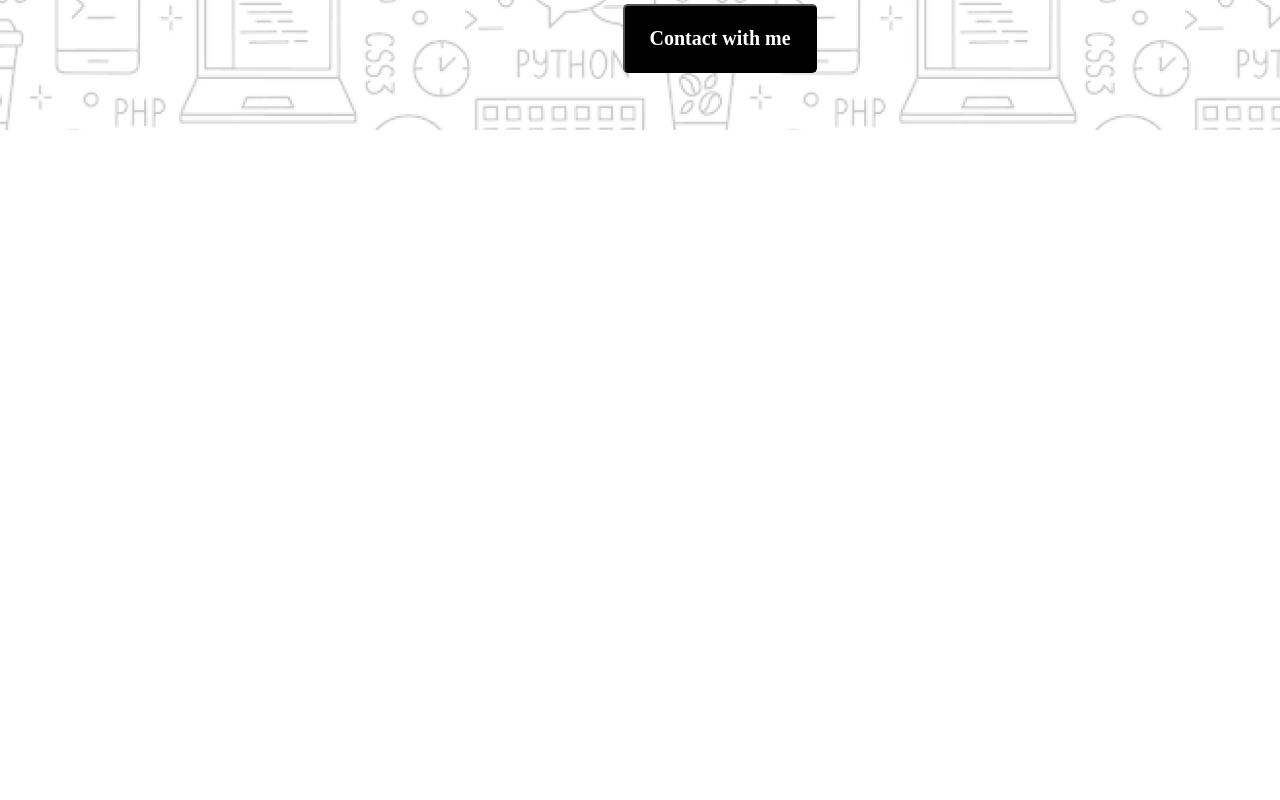
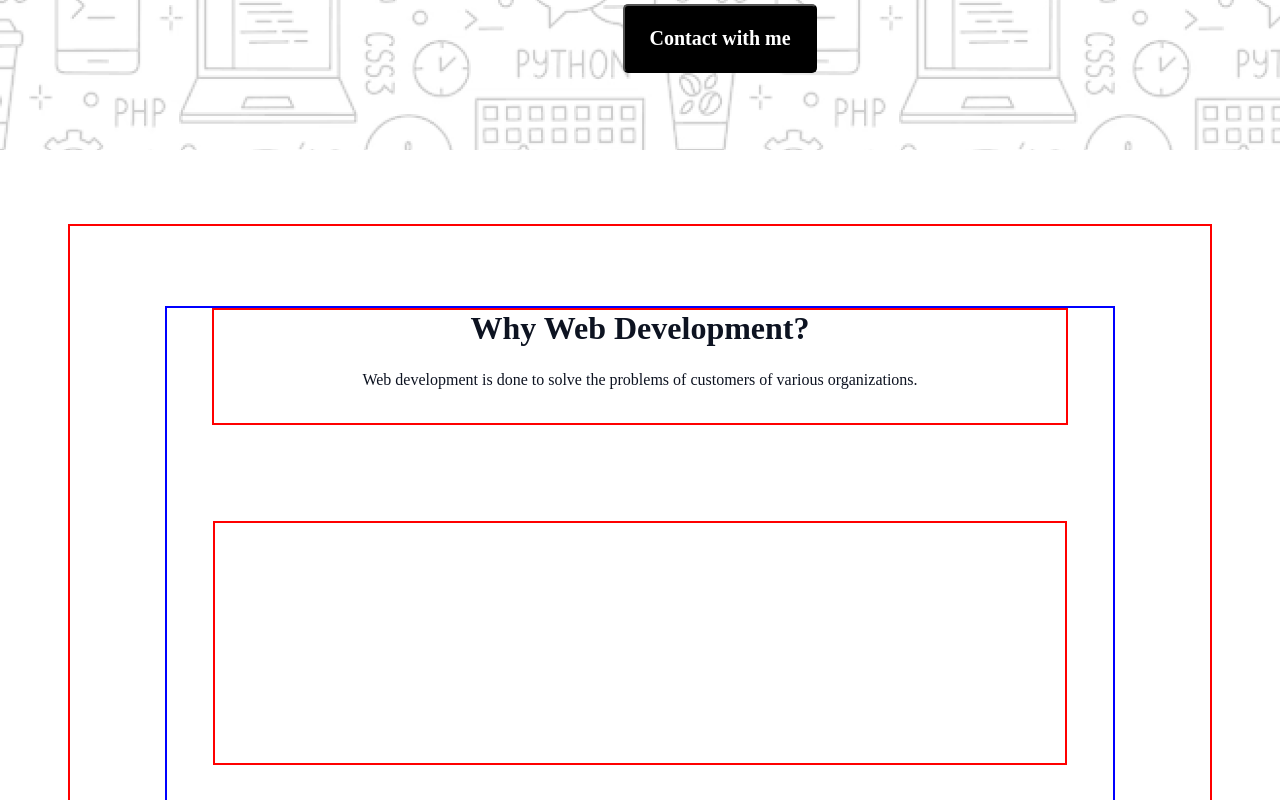
Before and after one commit to srshakil2/Assignment-1, a plain HTML site: page index.html in a window 1280 px wide. Shown: the part 500-1300 px from the top of the page. Before the commit the page ends 800 px from the top, so only its background shows below. Drawn offline with Linux system fonts and the light colour scheme; a web font is replaced by a local one.

Commit message:
added continar heard

```diff
--- a/index.html
+++ b/index.html
@@ -28,7 +28,18 @@
           </div>
         </div>
       </section>
-      <section></section>
+      <section class="continar-2">
+        <div class="continar-web-dev">
+          <div class="into-web">
+            <h6>Why Web Development?</h6>
+            <p>
+              Web development is done to solve the problems of customers of
+              various organizations.
+            </p>
+          </div>
+          <div class="coding-continar-1"></div>
+        </div>
+      </section>
     </main>
     <footer></footer>
   </body>
--- a/style.css
+++ b/style.css
@@ -10,7 +10,7 @@ body {
 /* continar-img-1 */
 .continar-img-1 {
   width: 1440px;
-  height: 630px;
+  height: 650px;
   margin: 0 auto;
   /* border: 2px solid red; */
   background-image: url(./assets/Hero-bg.png);
@@ -61,3 +61,48 @@ body {
   padding: 21px 24px 21px 24px;
   border-radius: 5px;
 }
+/* continar-2 start */
+.continar-2 {
+  width: 1140px;
+  height: 1393px;
+  margin: 0 auto;
+  margin-top: 74px;
+  border: 2px solid red;
+}
+.continar-web-dev {
+  width: 946px;
+  height: 1233px;
+  margin: 0 auto;
+  margin-top: 80px;
+  border: 2px solid blue;
+}
+.into-web {
+  width: 852px;
+  height: 113px;
+  margin: 0 auto;
+  border: 2px solid red;
+}
+.into-web h6 {
+  width: 852px;
+  height: 37px;
+  color: rgb(13, 19, 33);
+  font-family: Azeret Mono;
+  font-size: 32px;
+  font-weight: 800;
+  text-align: center;
+}
+.into-web p {
+  color: rgb(13, 19, 33);
+  font-family: Azeret Mono;
+  font-size: 16px;
+  font-weight: 400;
+  text-align: center;
+  margin-top: 24px;
+}
+.coding-continar-1 {
+  width: 850px;
+  height: 240px;
+  margin: 0 auto;
+  margin-top: 96px;
+  border: 2px solid red;
+}
```
